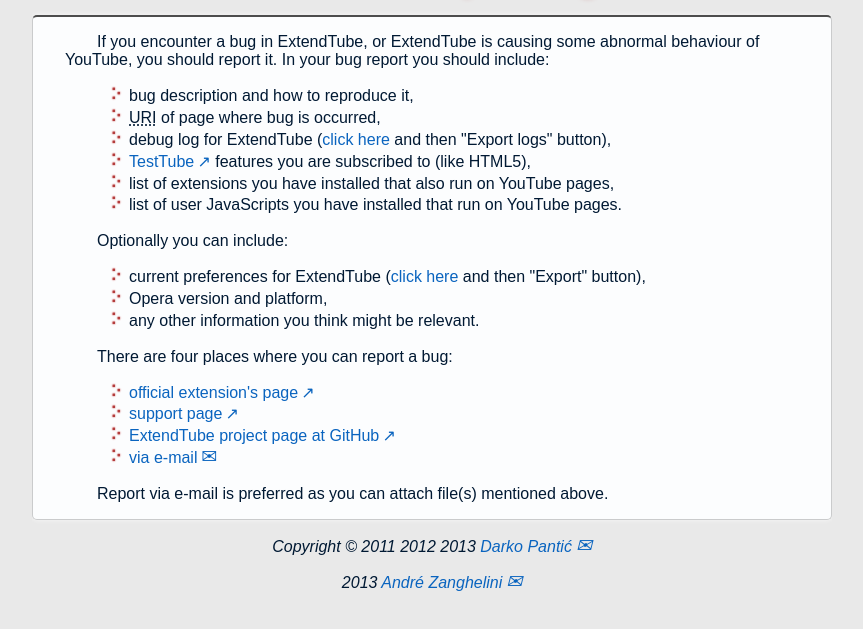
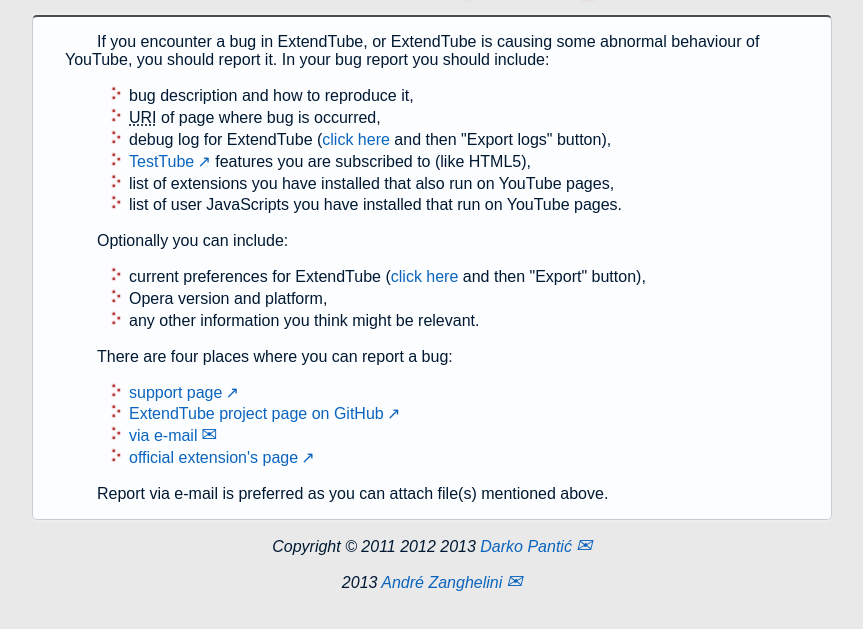
Before and after one commit to An-dz/ExtendTube, a plain HTML site: page share/page/bug-report.html in a window 1280 px wide. Shown: the part 165-794 px from the top of the page, without its empty margins (208-1071 px from the left). Drawn offline with Linux system fonts and the light colour scheme.

Commit message:
Minor fixes in minor pages

```diff
--- a/share/page/bug-report.html
+++ b/share/page/bug-report.html
@@ -71,16 +71,16 @@
 				</p>
 				<ul>
 					<li>
-						<a href="https://addons.opera.com/addons/extensions/details/extendtube/?reports#feedback-container">official extension's page</a>
-					</li>
-					<li>
 						<a href="http://my.opera.com/An-dz/blog/extend-tube">support page</a>
 					</li>
 					<li>
-						<a href="https://github.com/An_dz/ExtendTube">ExtendTube project page at GitHub</a>
+						<a href="https://github.com/An-dz/ExtendTube">ExtendTube project page on GitHub</a>
 					</li>
 					<li>
 						<a href="mailto:an-dz@myopera.com?subject=ExtendTube%20-%20Bug%20report">via e-mail</a>
+					</li>
+					<li>
+						<a href="https://addons.opera.com/addons/extensions/details/extendtube/?reports#feedback-container">official extension's page</a>
 					</li>
 				</ul>
 				<p>
```
Also changed, not shown: options.html (+1 -1 lines), 1 other file.
